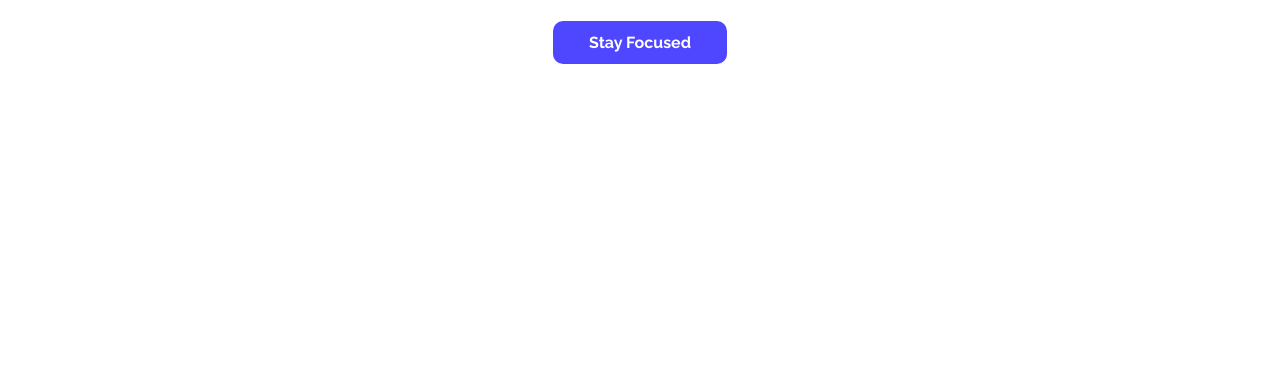
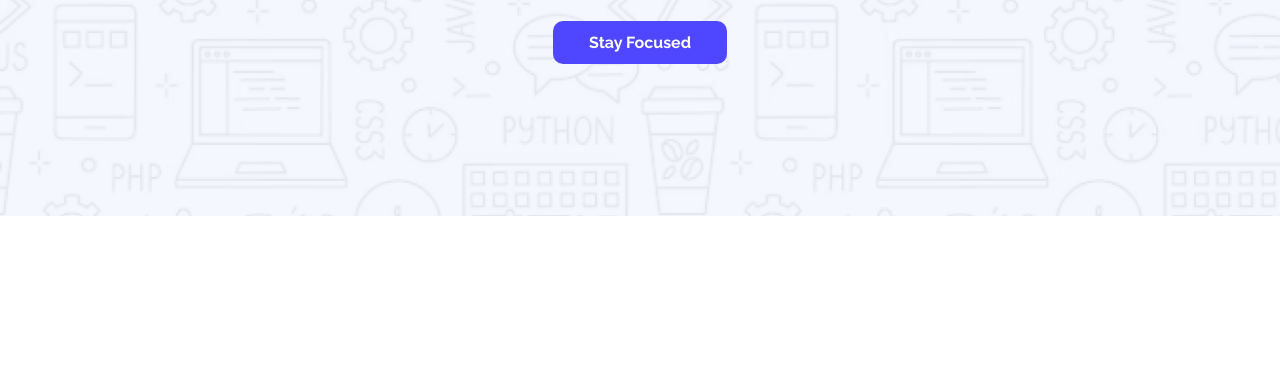
Before and after one commit to joyassroy/Web-Flow_Assignment01, a plain HTML site: page index.html in a window 1280 px wide. Shown: the part 419-800 px from the top of the page. Drawn offline with Linux system fonts and the light colour scheme; the site is published under a folder, as on GitHub Pages, so addresses that start at the root find nothing.

Commit message:
github error solved

```diff
--- a/index.html
+++ b/index.html
@@ -3,7 +3,7 @@
   <head>
     <meta charset="UTF-8" />
     <meta name="viewport" content="width=device-width, initial-scale=1.0" />
-    <title>Document</title>
+    <title>Web-Flow</title>
     <link rel="stylesheet" href="styles.css" />
   </head>
   <body>
--- a/styles.css
+++ b/styles.css
@@ -37,7 +37,7 @@
 
 /* Nav Banner Section */
 .nav-banner-page {
-  background-image: url("/Assets/Hero-bg.png");
+  background-image: url("./Assets/Hero-bg.png");
   background-repeat: no-repeat;
   background-size: cover;
   padding-top: 50px;
```
